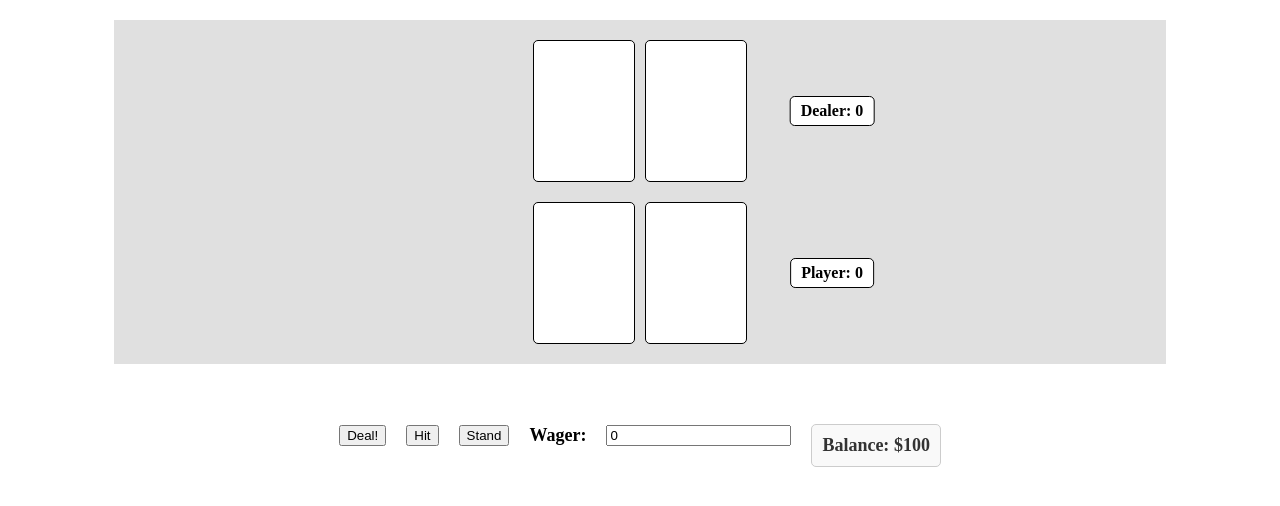
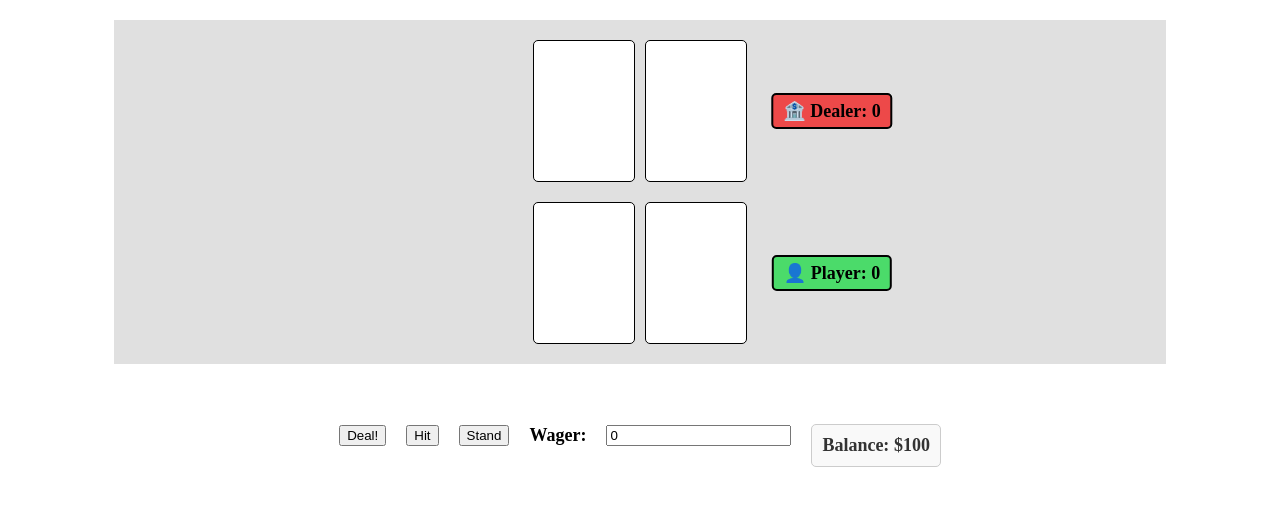
Before and after one commit to v3yu/rendering, a plain HTML site: page index.html in a window 1280 px wide. Drawn offline with Linux system fonts and the light colour scheme; files whose address does not match are found by name.

Commit message:
score count redesigned

```diff
--- a/index.html
+++ b/index.html
@@ -9,12 +9,12 @@
 <body>
     <div id ="game-board">
         <div id="dealer-hand" class="hand">
-            <div class="score" id="dealer-score">Dealer: 0</div>
+            <div class="score" id="dealer-score">🏦 Dealer: 0</div>
             <div class="card" id="dealer-card-1"></div>
             <div class="card" id="dealer-card-2"></div>
         </div>
         <div id="player-hand" class="hand">
-            <div class="score" id="player-score">Player: 0</div>
+            <div class="score" id="player-score">👤 Player: 0</div>
             <div class="card" id="player-card-1"></div>
             <div class="card" id="player-card-2"></div>
         </div>
--- a/styles.css
+++ b/styles.css
@@ -36,12 +36,18 @@
     position: absolute;
     left: 65%;
     transform: translateX(-50%);
-    font-size: 16px;
+    font-size: 18px;
     font-weight: bold;
-    background-color: #fff;
     padding: 5px 10px;
-    border: 1px solid #000;
+    border: 2px solid rgb(0, 0, 0);
     border-radius: 5px;
+}
+
+#dealer-score{
+    background-color: rgb(237, 73, 73);
+}
+#player-score{
+    background-color: rgb(75, 219, 106);
 }
 
 .card {
```
